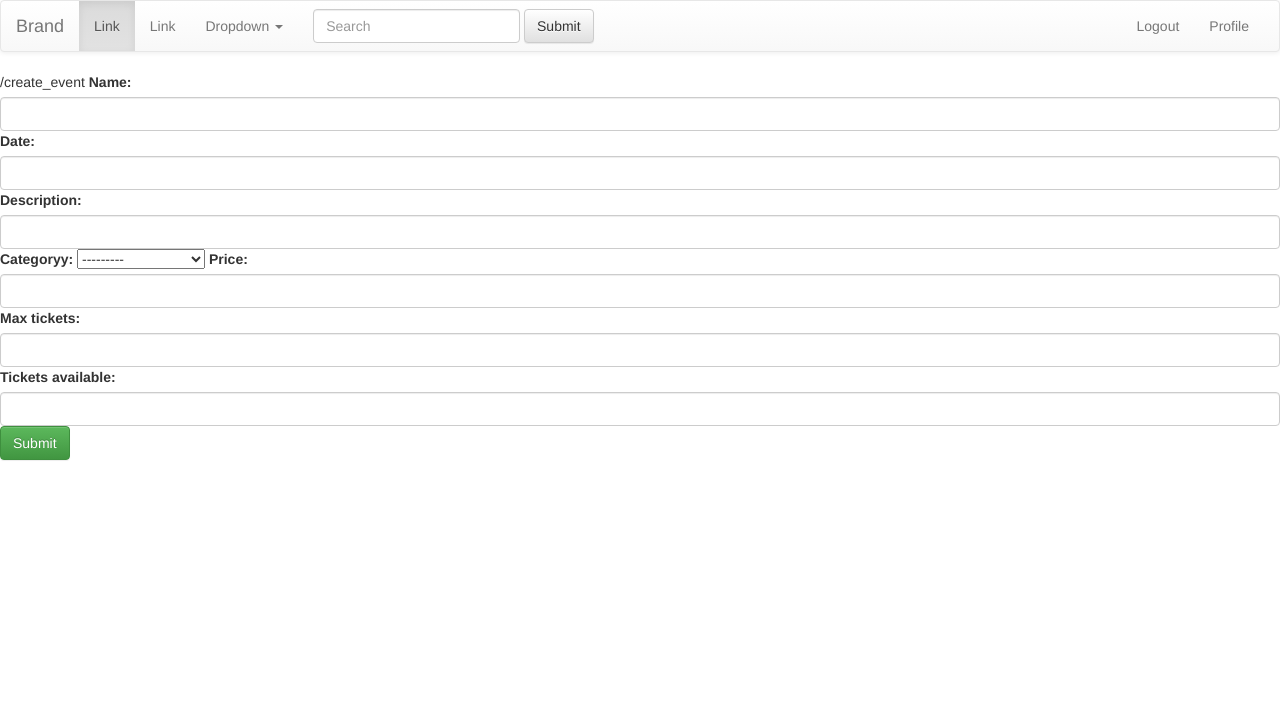
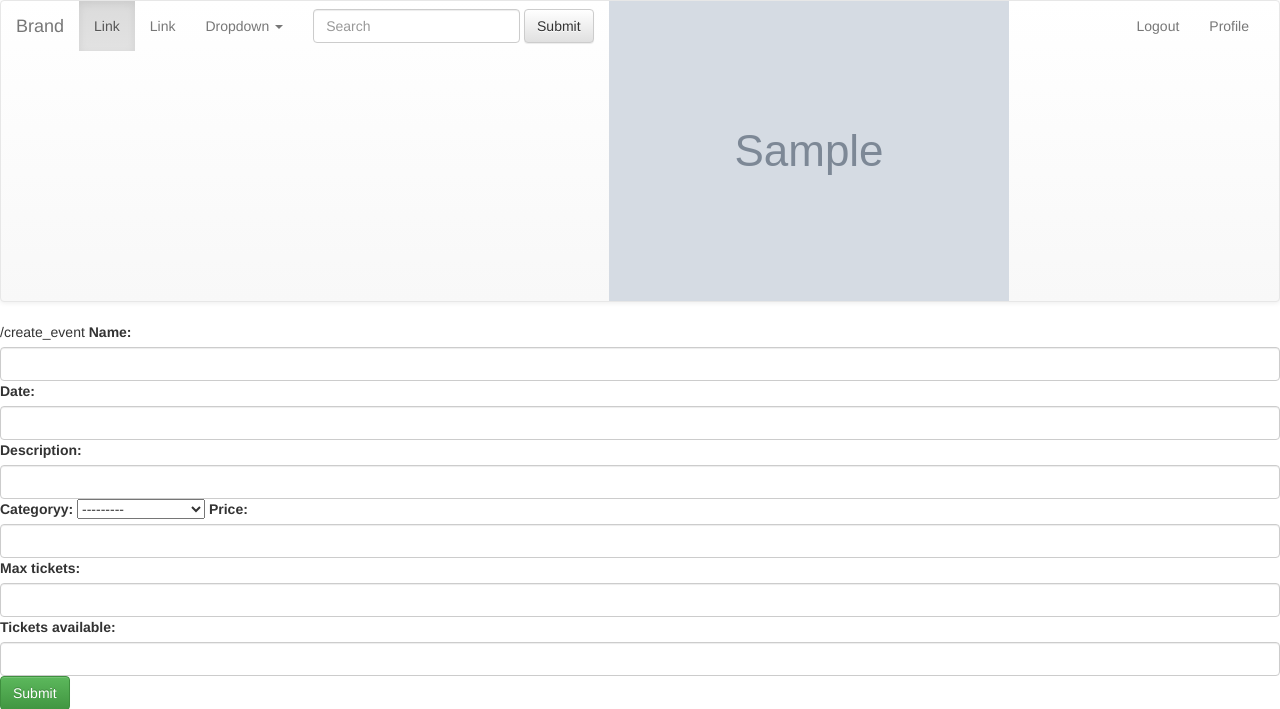
Before and after one commit to aslaugsol/Verkl2, a Django app: page /create_event in a window 1280 px wide. Shown: the top 709 px of the page. Run offline with Django 4.2, Linux system fonts and the light colour scheme; a user stored in the database is signed in; tables that the repository leaves empty hold one stand-in row (values such as "Sample post"); grey boxes marked "Sample" are stand-in pictures.

Commit message:
Update base.html

```diff
--- a/django_projects/Event_driven/templates/base.html
+++ b/django_projects/Event_driven/templates/base.html
@@ -58,8 +58,11 @@
           <li><a href="{% url 'register' %}">Register</a></li>
 
         {% endif %}
+      </ul>
 
-      </ul>
+      {% if user.is_authenticated %}
+        <img src="{{ user.profile.profile_photo }}" class="profile-photo"/>
+      {% endif %}
     </div><!-- /.navbar-collapse -->
   </div><!-- /.container-fluid -->
 </nav>
```
